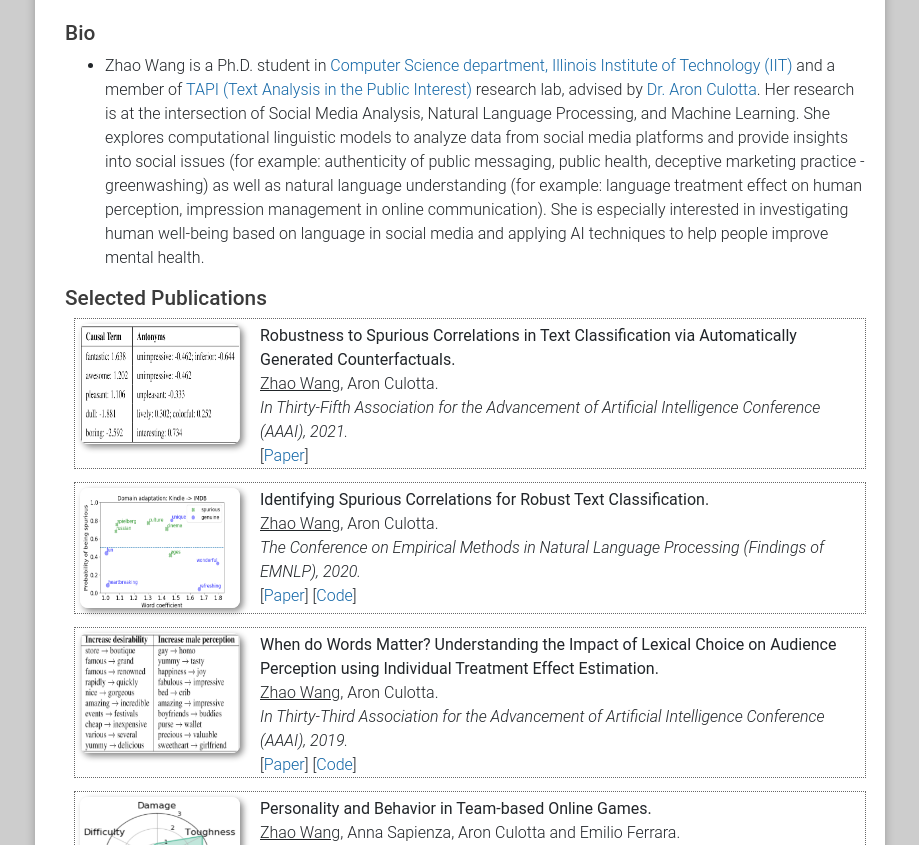
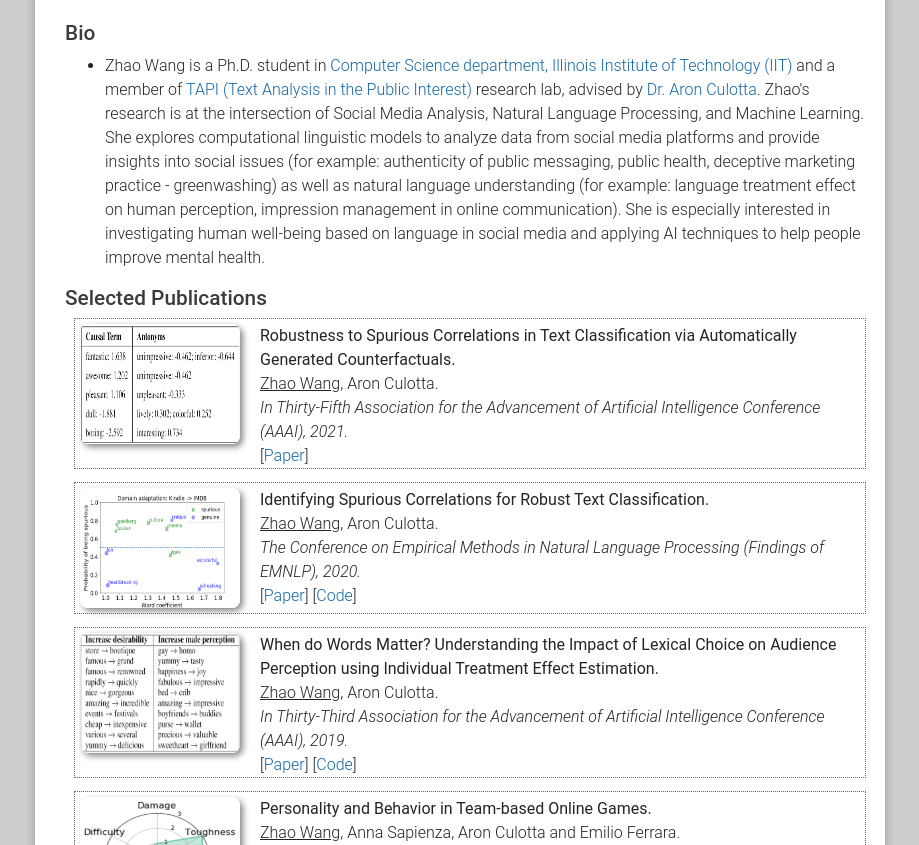
Before and after one commit to ZhaoWang-IIT/ZhaoWang-IIT.github.io, a plain HTML site: page index.html in a window 1280 px wide. Shown: the part 255-1100 px from the top of the page, without its empty margins (180-1099 px from the left). Drawn offline with nearby package versions, Linux system fonts and the light colour scheme.

Commit message:
Update index.html

```diff
--- a/index.html
+++ b/index.html
@@ -177,7 +177,7 @@ body
     <h2>Bio</h2>
     <ul>
         <li>Zhao Wang is a Ph.D. student in <a href="https://www.iit.edu/computer-science">Computer Science department, Illinois Institute of Technology (IIT)</a> and a member of <a href="http://tapilab.github.io/">TAPI (Text Analysis in the Public Interest)</a> research lab, advised by <a href="https://sse.tulane.edu/cs/faculty/culotta">Dr. Aron Culotta</a>.
-            Her research is at the intersection of Social Media Analysis, Natural Language Processing, and Machine Learning.
+            Zhao's research is at the intersection of Social Media Analysis, Natural Language Processing, and Machine Learning.
 	    She explores computational linguistic models to analyze data from social media platforms and provide insights into social issues (for example: authenticity of public messaging, public health, deceptive marketing practice - greenwashing) as well as natural language understanding (for example: language treatment effect on human perception, impression management in online communication).
 	    She is especially interested in investigating human well-being based on language in social media and applying AI techniques to help people improve mental health.
         </li>
```
